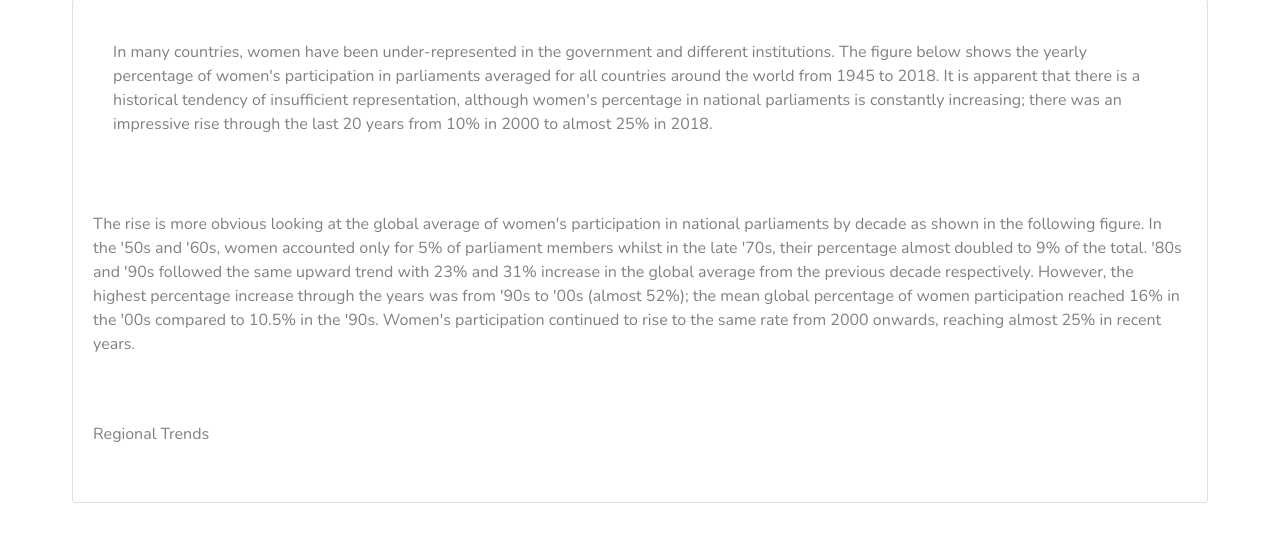
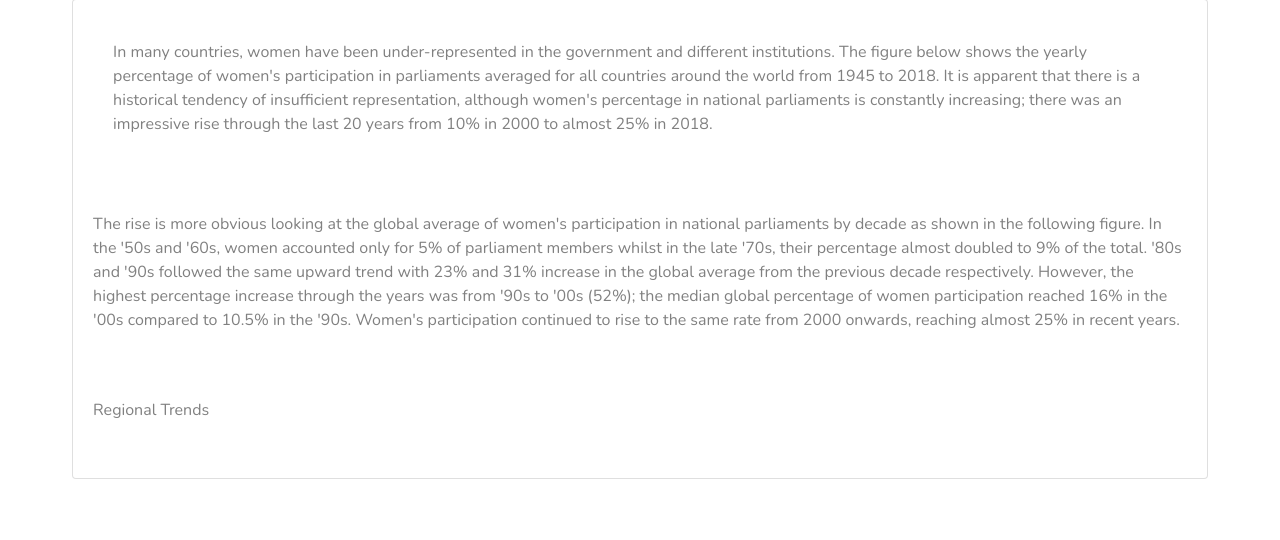
Before and after one commit to Mafaldim/women-in-parliament, a Flask app: page / in a window 1280 px wide. Shown: the part 260-800 px from the top of the page. Run offline with Flask 2, Linux system fonts and the light colour scheme; some libraries are stand-ins or nearby versions.

Commit message:
minor change in text

```diff
--- a/flaskapp/application/templates/index.html
+++ b/flaskapp/application/templates/index.html
@@ -26,7 +26,7 @@
                 parliament members whilst in the late '70s, their percentage almost doubled to 9% of the total.
                 '80s and '90s followed the same upward trend with 23% and 31% increase in the global average from
                 the previous decade respectively. However, the highest percentage increase through the years was
-                from '90s to '00s (almost 52%); the mean global percentage of women participation reached 16%
+                from '90s to '00s (52%); the median global percentage of women participation reached 16%
                 in the '00s compared to 10.5% in the '90s. Women's participation continued to rise to the same
                 rate from 2000 onwards, reaching almost 25% in recent years. </p>
         <div class="container">
```
